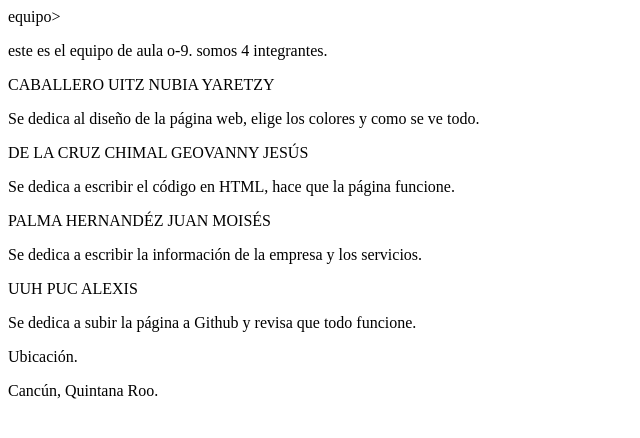
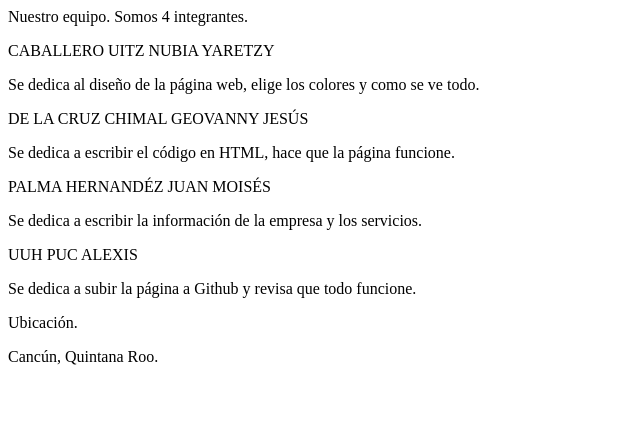
Before and after one commit to gengar4/gengar4.github.io, a plain HTML site: page equipo/index.html in a window 1280 px wide. Shown: the whole page, without its empty margins (0-640 px from the left). Drawn offline with Linux system fonts and the light colour scheme.

Commit message:
Update title and content in index.html

```diff
--- a/equipo/index.html
+++ b/equipo/index.html
@@ -1,11 +1,10 @@
 <html>
   <head>
     <meta charset="UTF-8">
-    <title>equipo - aula o-9</title>
+    <title>EQUIPO</title>
   </head>
   <body>
-    <p>equipo></p>
-    <p>este es el equipo de aula o-9. somos 4 integrantes.</p>
+    <p>Nuestro equipo. Somos 4 integrantes.</p>
 
     <p>CABALLERO UITZ NUBIA YARETZY</p>
     <p>Se dedica al diseño de la página web, elige los colores y como se ve todo.</p>
```
